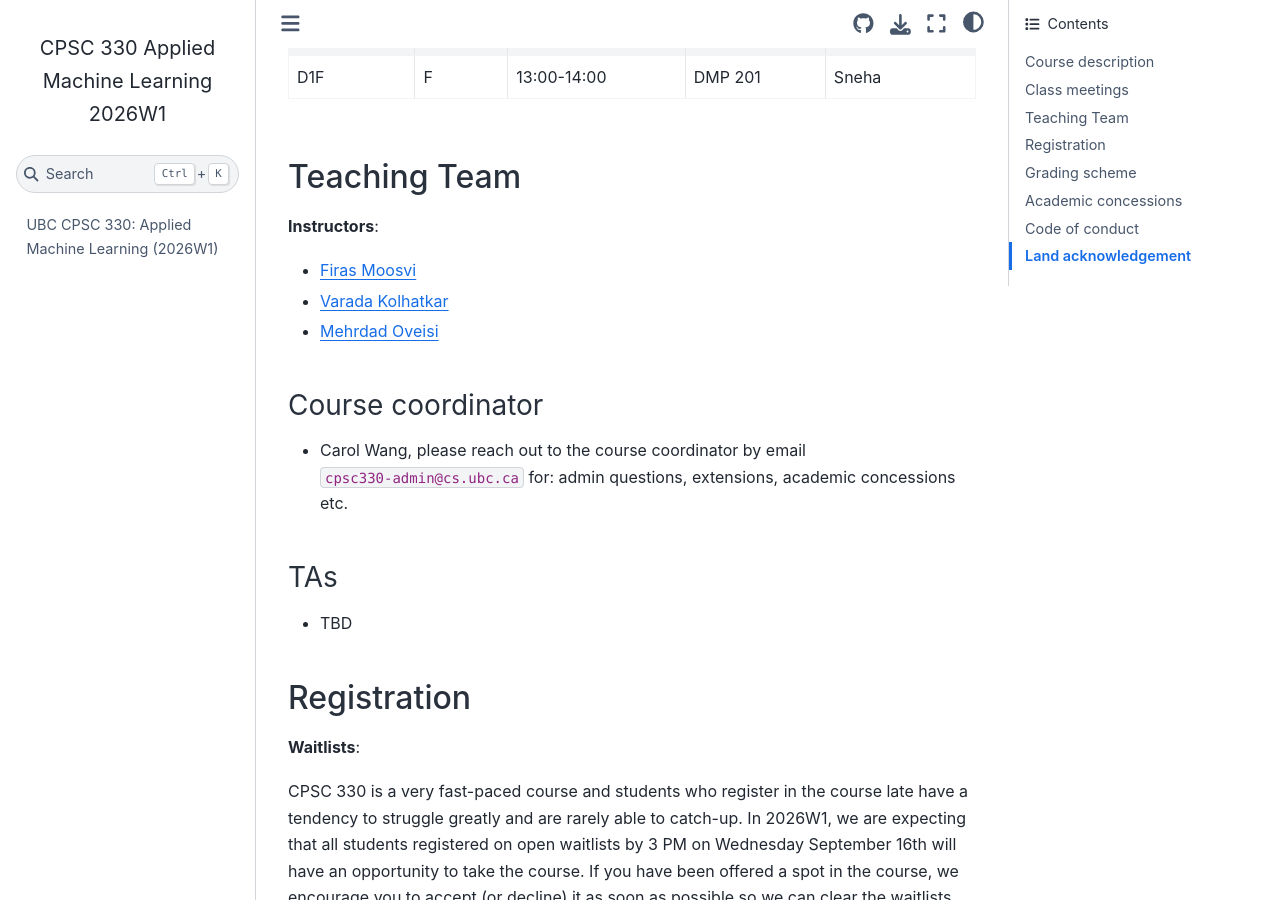
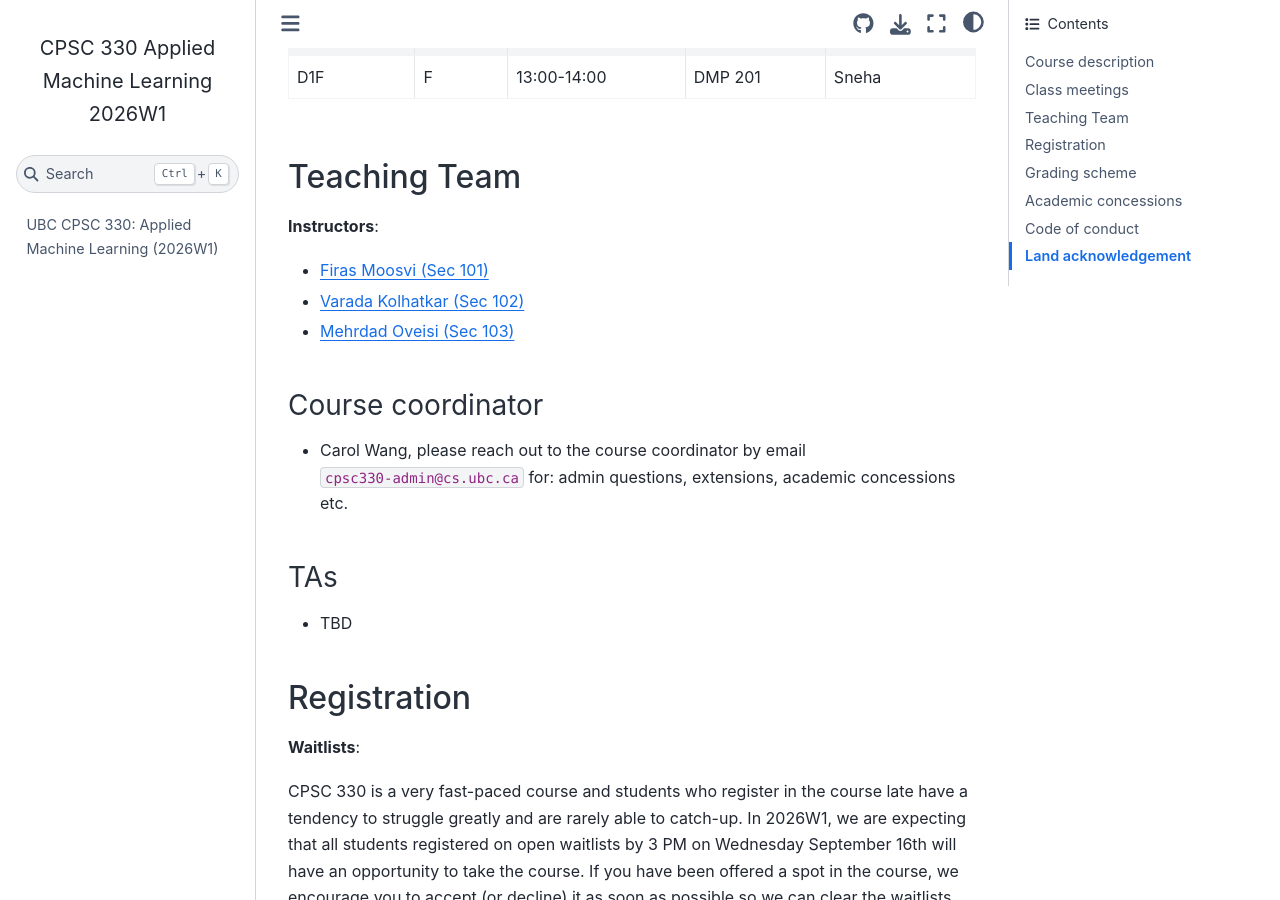
Before and after one commit to UBC-CS/cpsc330-2026W1, a Jupyter Book: the page built from syllabus.md, in a window 1280 px wide and 900 px high, scrolled down 1364 px. Built offline with Jupyter Book 1.0.4 settings and Sphinx 7.4.7 and the Sphinx Book theme 1.1.4, drawn with Linux system fonts in a browser that asks for light colours; pages that are not in the unit, such as notebooks, are missing from menus; comment, search, counter and statistics services are not loaded.

Commit message:
add section numbers

```diff
--- a/syllabus.md
+++ b/syllabus.md
@@ -41,9 +41,9 @@ Tutorials for this course will be conducted by TAs, who will guide you through a
 
 **Instructors**:
 
-- [Firas Moosvi](https://firas.moosvi.com)
-- [Varada Kolhatkar](https://kvarada.github.io/)
-- [Mehrdad Oveisi](https://www.cs.ubc.ca/people/mehrdad-oveisi)
+- [Firas Moosvi (Sec 101)](https://firas.moosvi.com)
+- [Varada Kolhatkar (Sec 102)](https://kvarada.github.io/)
+- [Mehrdad Oveisi (Sec 103)](https://www.cs.ubc.ca/people/mehrdad-oveisi)
 
 ### Course coordinator
 - Carol Wang, please reach out to the course coordinator by email `cpsc330-admin@cs.ubc.ca` for: admin questions, extensions, academic concessions etc.
```
